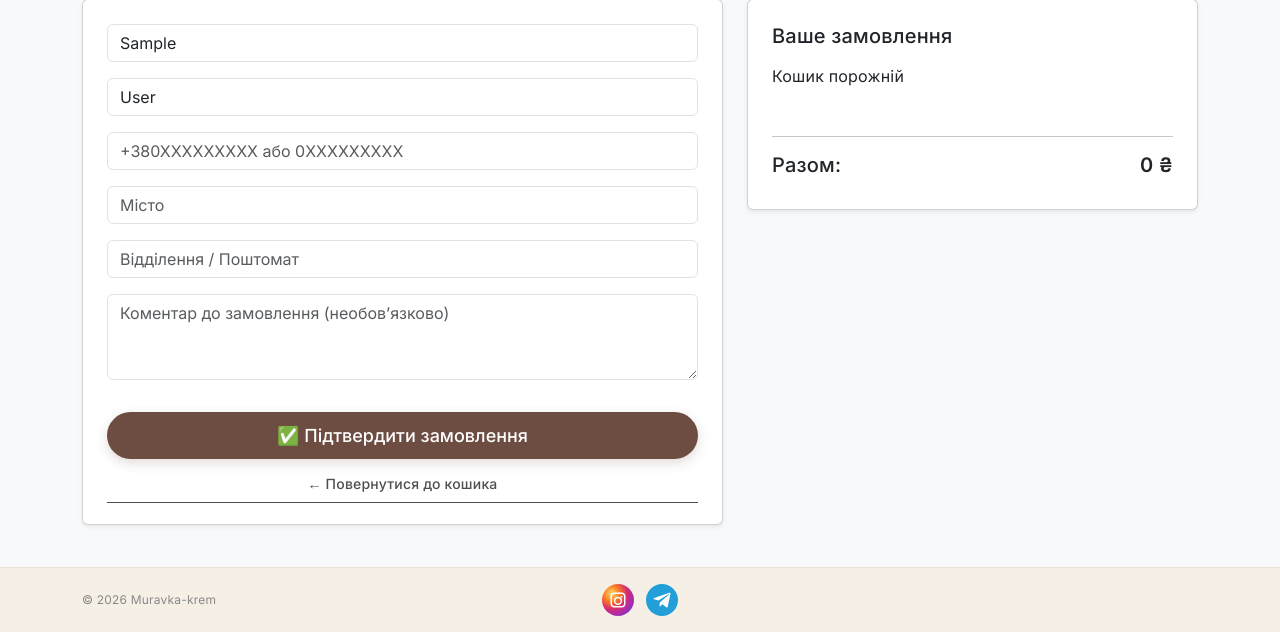
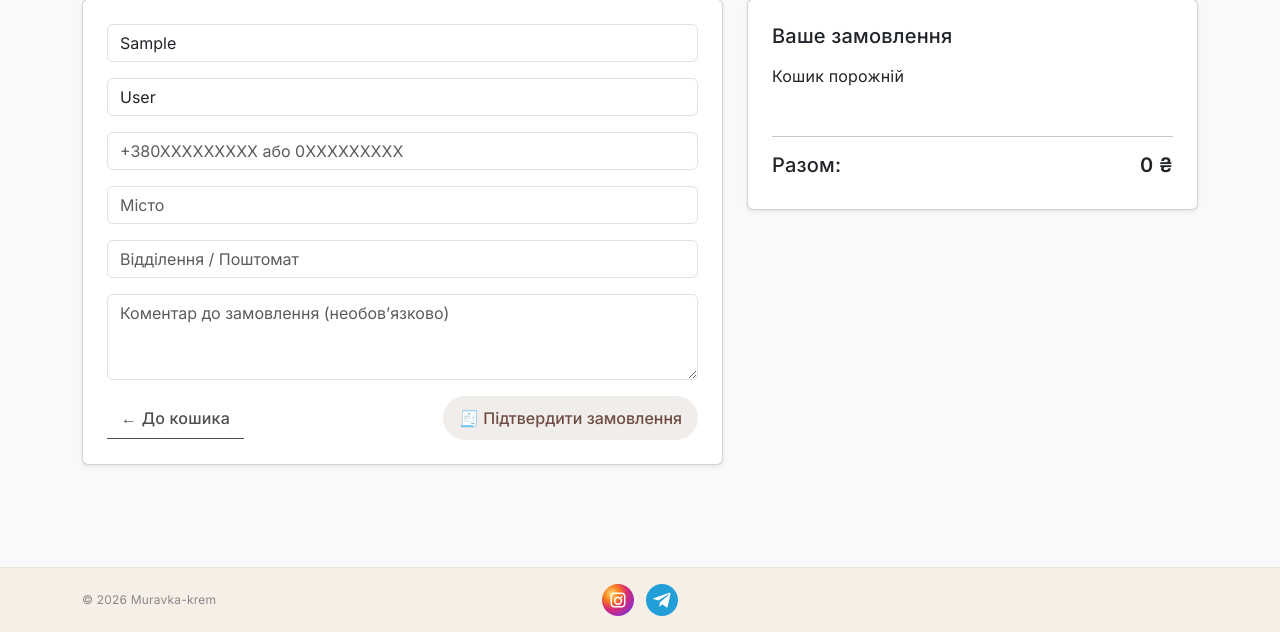
Before and after one commit to egusarov/muravka, a Django app: page /store/order/create/ in a window 1280 px wide. Shown: the part 168-800 px from the top of the page. Run offline with Django 5.2, Linux system fonts and the light colour scheme; the visitor is signed in with stand-in values (Sample User, id 1); data that the repository does not hold is empty; some libraries are stand-ins or nearby versions.

Commit message:
style(order): align action buttons and unify checkout button layout

```diff
--- a/store/templates/store/order_create.html
+++ b/store/templates/store/order_create.html
@@ -43,14 +43,16 @@
                 {{ form.comment }}
             </div>
 
-            <div class="d-grid gap-2 mt-3">
-                <button type="submit" class="btn btn--brand btn--lg w-100">
-                    ✅ Підтвердити замовлення
+            <div class="product-detail-actions d-flex justify-content-between">
+
+                <a href="{% url 'store:cart_detail' %}" class="btn btn--link">
+                    ← До кошика
+                </a>
+
+                <button type="submit" class="btn btn--brand">
+                    🧾 Підтвердити замовлення
                 </button>
 
-                <a href="{% url 'store:cart_detail' %}" class="btn btn--link">
-                    ← Повернутися до кошика
-                </a>
             </div>
 
         </form>
```
